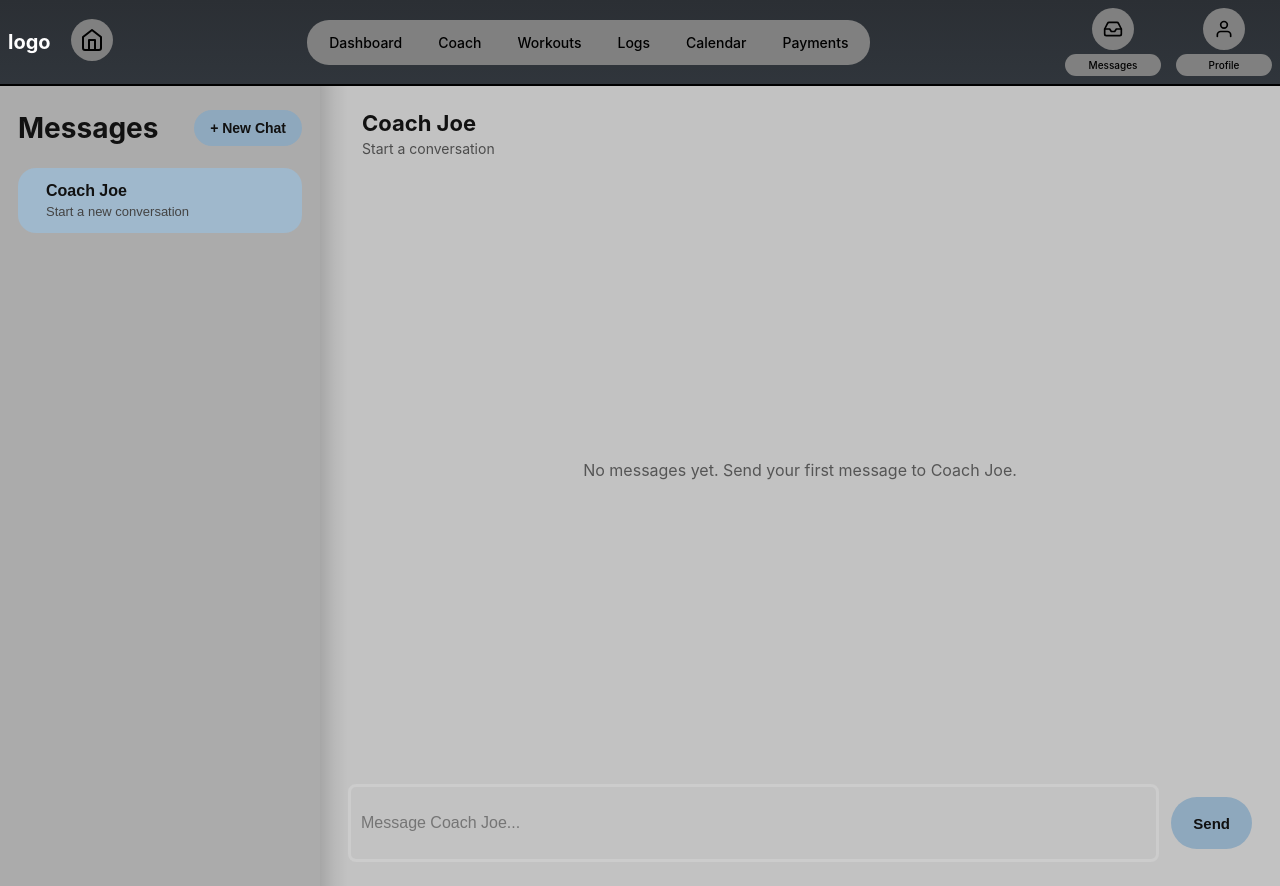
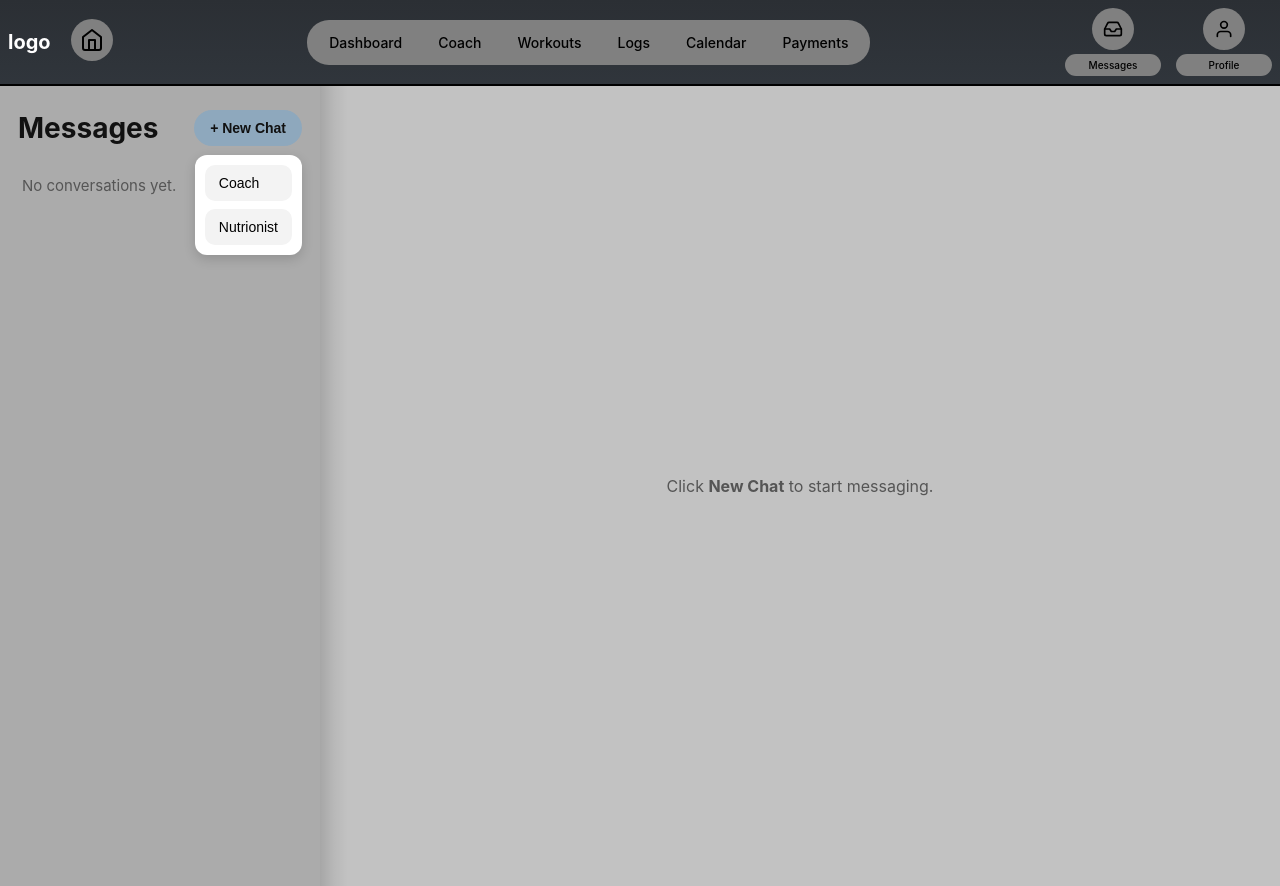
Before and after one commit to Euijinlim9/490Frontend, a React (Create React App) app: page /messages in a window 1280 px wide. Both pictures are taken after a click on the button "+ New Chat". Built offline with nearby package versions, Linux system fonts and the light colour scheme.

Commit message:
changed message page slightly

```diff
--- a/src/pages/Messages.js
+++ b/src/pages/Messages.js
@@ -6,31 +6,41 @@ function Messages() {
   const [selectedConversationId, setSelectedConversationId] = useState(null);
   const [messages, setMessages] = useState({});
   const [inputValue, setInputValue] = useState("");
+  const [showChatOptions, setShowChatOptions] = useState(false);
+
+  const chatOptions = [
+    { id: 1, name: "Coach"},
+    { id: 2, name: "Nutrionist" },
+  ];
 
   const handleStartNewChat = () => {
-    const coachJoeId = 1;
+    setShowChatOptions((prev) => !prev);
+  };
 
+  const handleSelectChat = (person) => {
     const existingConversation = conversations.find(
-      (conversation) => conversation.id === coachJoeId
+      (conversation) => conversation.id === person.id
     );
 
     if (existingConversation) {
       setSelectedConversationId(existingConversation.id);
+      setShowChatOptions(false);
       return;
     }
 
     const newConversation = {
-      id: coachJoeId,
-      name: "Coach Joe",
+      id: person.id,
+      name: person.name,
       preview: "Start a new conversation",
     };
 
     setConversations((prev) => [...prev, newConversation]);
     setMessages((prev) => ({
       ...prev,
-      [coachJoeId]: [],
+      [person.id]: [],
     }));
-    setSelectedConversationId(coachJoeId);
+    setSelectedConversationId(person.id);
+    setShowChatOptions(false);
   };
 
   const handleSend = () => {
@@ -82,9 +92,25 @@ function Messages() {
       <aside className="messages-sidebar">
         <div className="sidebar-top">
           <h2 className="messages-sidebar-title">Messages</h2>
-          <button className="new-chat-btn" onClick={handleStartNewChat}>
-            + New Chat
-          </button>
+          <div className="new-chat-wrapper">
+            <button className="new-chat-btn" onClick={handleStartNewChat}>
+              + New Chat
+            </button>
+
+            {showChatOptions && (
+              <div className="chat-options-menu">
+               {chatOptions.map((person) => (
+                <button
+                  key={person.id}
+                  className="chat-option-btn"
+                  onClick={() => handleSelectChat(person)}
+                >
+                  {person.name}
+                </button>
+               ))}
+              </div>
+            )}
+          </div>
         </div>
 
         <div className="conversation-list">
--- a/src/styles/Messages.css
+++ b/src/styles/Messages.css
@@ -241,3 +241,35 @@
     font-size: 15px;
     padding: 8px 4px;
 }
+
+.new-chat-wrapper {
+  position: relative;
+}
+
+.chat-options-menu {
+  position: absolute;
+  top: 45px;
+  right: 0;
+  display: flex;
+  flex-direction: column;
+  gap: 8px;
+  background: white;
+  padding: 10px;
+  border-radius: 12px;
+  box-shadow: 0 4px 12px rgba(0, 0, 0, 0.15);
+  z-index: 10;
+}
+
+.chat-option-btn {
+  border: none;
+  background: #f3f3f3;
+  padding: 10px 14px;
+  border-radius: 10px;
+  cursor: pointer;
+  text-align: left;
+  font-size: 14px;
+}
+
+.chat-option-btn:hover {
+  background: #e7e7e7;
+}
```
